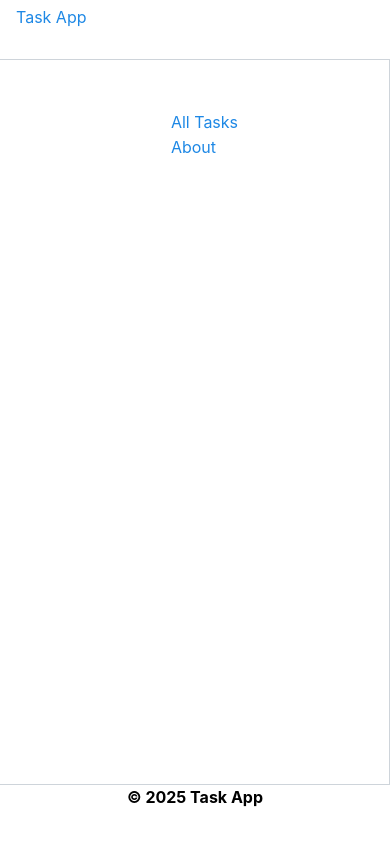
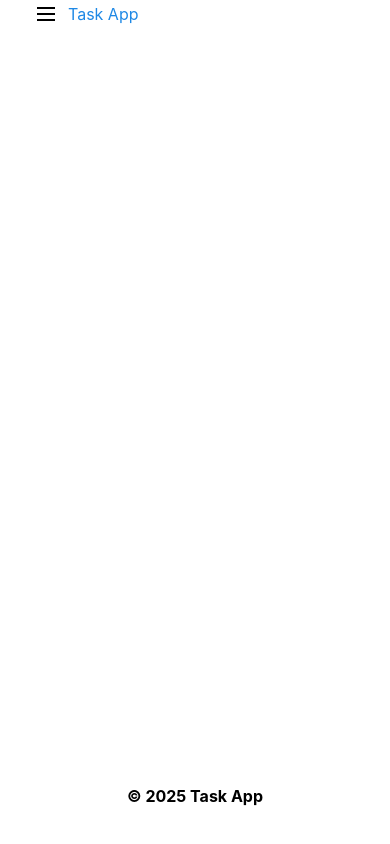
Before and after one commit to masiucd/task-app, a React (Vite) app in the folder client/: page /app in a window 390 px wide. Built offline with nearby package versions, Linux system fonts and the light colour scheme.

Commit message:
feat: add Burger component for responsive navbar toggle in AppLayout

```diff
--- a/client/src/routes/app.tsx
+++ b/client/src/routes/app.tsx
@@ -1,4 +1,5 @@
-import {AppShell, Container, List, Title} from "@mantine/core";
+import {AppShell, Burger, Container, Group, List, Title} from "@mantine/core";
+import {useDisclosure} from "@mantine/hooks";
 import {createFileRoute, Outlet} from "@tanstack/react-router";
 import {A} from "@/components/a";
 
@@ -7,26 +8,29 @@ export const Route = createFileRoute("/app")({
 });
 
 function AppLayoutComponent() {
+	const [opened, {toggle}] = useDisclosure();
+
 	return (
 		<AppShell
 			header={{
 				height: 60,
 			}}
-			navbar={{
-				width: 200,
-				breakpoint: "sm",
-			}}
+			navbar={{width: 300, breakpoint: "sm", collapsed: {mobile: !opened}}}
 			footer={{
 				height: 60,
 			}}
+			withBorder={false}
 		>
 			<AppShell.Header>
 				<Container size="lg">
-					<Title order={3}>
-						<A to="/app/all-tasks" className="text-white">
-							Task App
-						</A>
-					</Title>
+					<Group h="100%" px="md">
+						<Title order={3} className="flex items-center justify-center gap-2">
+							<Burger opened={opened} onClick={toggle} hiddenFrom="sm" size="sm" />
+							<A to="/app/all-tasks" className="text-white">
+								Task App
+							</A>
+						</Title>
+					</Group>
 				</Container>
 			</AppShell.Header>
 			<AppShell.Navbar>
```
